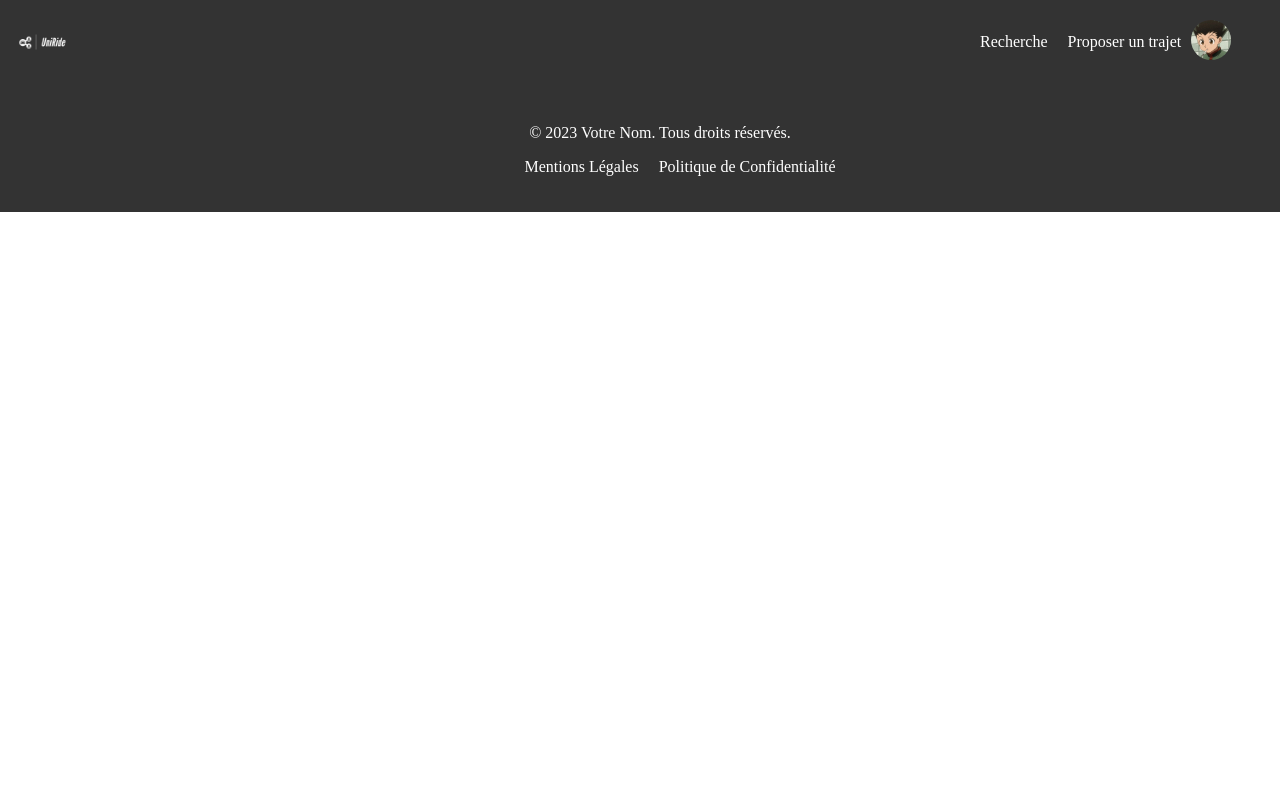
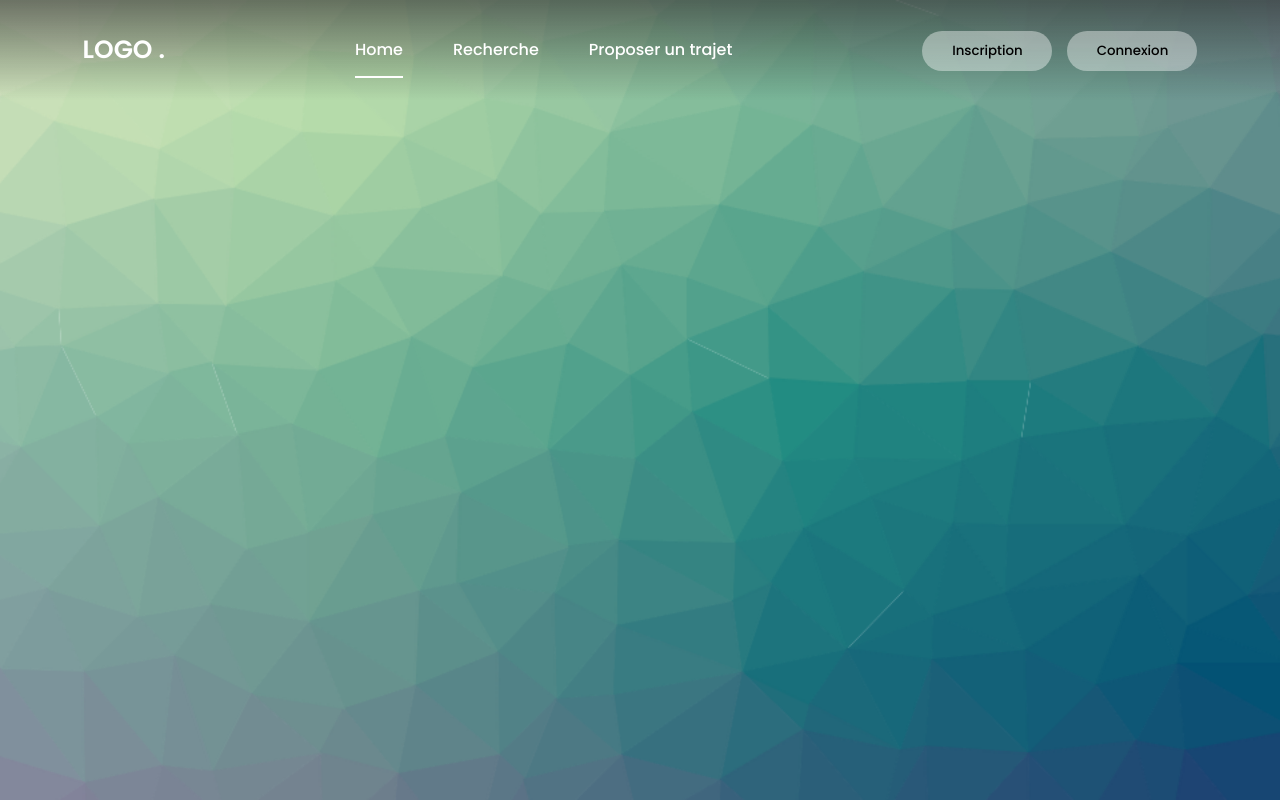
Before and after one commit to nayren23/UniRide-SApp, an Angular app in the folder UniRide/: page / in a window 1280 px wide. Built offline with nearby package versions, Linux system fonts and the light colour scheme.

Commit message:
fix : nav changed

```diff
--- a/UniRide/src/app/app.component.css
+++ b/UniRide/src/app/app.component.css
@@ -1,110 +1,270 @@
-body {
-    margin: 0 !important;
+/* POPPINS FONT */
+
+@import url('https://fonts.googleapis.com/css2?family=Poppins:wght@400;500;600;700&display=swap');
+* {
+    margin: 0;
+    padding: 0;
+    box-sizing: border-box;
+    font-family: 'Poppins', sans-serif;
 }
 
-
-/* Styles de base pour la barre de navigation */
-
-nav {
-    background-color: #333;
-    color: #fff;
-    display: 100%;
-    justify-content: space-between;
+.wrapper {
+    display: flex;
+    justify-content: center;
     align-items: center;
-    padding: 10px;
-    top: 0;
-    width: 100%;
+    min-height: 110vh;
+    background: rgba(39, 39, 39, 0.4);
 }
 
-.navbar-container {
+.nav {
+    position: fixed;
+    top: 0;
+    display: flex;
+    justify-content: space-around;
+    width: 100%;
+    height: 100px;
+    line-height: 100px;
+    background: linear-gradient(rgba(39, 39, 39, 0.6), transparent);
+    z-index: 100;
+}
+
+.nav-logo p {
+    color: white;
+    font-size: 25px;
+    font-weight: 600;
+}
+
+.nav-menu ul {
+    display: flex;
+}
+
+.nav-menu ul li {
+    list-style-type: none;
+}
+
+.nav-menu ul li .link {
+    text-decoration: none;
+    font-weight: 500;
+    color: #fff;
+    padding-bottom: 15px;
+    margin: 0 25px;
+}
+
+.link:hover,
+.active {
+    border-bottom: 2px solid #fff;
+}
+
+.nav-button .btn {
+    width: 130px;
+    height: 40px;
+    font-weight: 500;
+    background: rgba(255, 255, 255, 0.4);
+    border: none;
+    border-radius: 30px;
+    cursor: pointer;
+    transition: .3s ease;
+}
+
+.btn:hover {
+    background: rgba(255, 255, 255, 0.3);
+}
+
+#registerBtn {
+    margin-left: 15px;
+}
+
+.btn.white-btn {
+    background: rgba(255, 255, 255, 0.7);
+}
+
+.btn.btn.white-btn:hover {
+    background: rgba(255, 255, 255, 0.5);
+}
+
+.nav-menu-btn {
+    display: none;
+}
+
+.form-box {
+    position: relative;
     display: flex;
     align-items: center;
-    display: inline-block;
-    display: inline-flex
+    justify-content: center;
+    width: 512px;
+    height: 420px;
+    overflow: hidden;
+    z-index: 2;
 }
 
-
-/* Styles pour les liens dans la barre de navigation */
-
-nav a {
-    color: #fff;
-    text-decoration: none;
-    margin: 0 10px;
+.login-container {
+    position: absolute;
+    left: 4px;
+    width: 500px;
+    display: flex;
+    flex-direction: column;
+    transition: .5s ease-in-out;
 }
 
-
-/* Styles pour le conteneur de profil */
-
-#profile-container {
-    position: relative;
-    display: inline-block;
-    cursor: pointer;
-    float: right;
+.register-container {
+    position: absolute;
+    right: -520px;
+    width: 500px;
+    display: flex;
+    flex-direction: column;
+    transition: .5s ease-in-out;
 }
 
-#profile-image {
-    width: 40px;
-    height: 40px;
-    border-radius: 50%;
-    margin-right: 10px;
+.top span {
+    color: #fff;
+    font-size: small;
+    padding: 10px 0;
+    display: flex;
+    justify-content: center;
 }
 
-#logo {
-    width: 5%;
-    padding-right: 70%;
+.top span a {
+    font-weight: 500;
+    color: #fff;
+    margin-left: 5px;
 }
 
-
-/* Styles pour la liste déroulante de connexion */
-
-#link-list {
-    position: absolute;
-    top: 100%;
-    left: 0;
-    background-color: #333;
-    display: none;
-    flex-direction: column;
-    padding: 10px;
+header {
+    color: #fff;
+    font-size: 30px;
+    text-align: center;
+    padding: 10px 0 30px 0;
 }
 
-#link-list a {
-    color: #fff;
-    text-decoration: none;
-    margin: 5px 0;
+.two-forms {
+    display: flex;
+    gap: 10px;
 }
 
-
-/* Styles pour afficher la liste déroulante au survol du profil */
-
-#profile-container:hover #link-list {
-    display: flex;
-    flex-direction: column;
+.input-field {
+    font-size: 15px;
+    background: rgba(255, 255, 255, 0.2);
+    color: #fff;
+    height: 50px;
+    width: 100%;
+    padding: 0 10px 0 45px;
+    border: none;
+    border-radius: 30px;
+    outline: none;
+    transition: .2s ease;
 }
 
-
-
-
-
-/* Ajoutez ce code CSS à votre fichier de style ou dans une balise <style> dans l'en-tête de votre document HTML */
-
-.footer {
-    background-color: #333;
-    color: #fff;
-    padding: 20px;
-    text-align: center;
-    bottom: 0;
-    width: 100%;
-
-
+.input-field:hover,
+.input-field:focus {
+    background: rgba(255, 255, 255, 0.25);
 }
 
-.footer a {
+::-webkit-input-placeholder {
     color: #fff;
-    text-decoration: none;
-    margin: 0 10px;
-    transition: color 0.3s;
 }
 
-.footer a:hover {
-    color: #00f;
+.input-box i {
+    position: relative;
+    top: -35px;
+    left: 17px;
+    color: #fff;
 }
+
+.submit {
+    font-size: 15px;
+    font-weight: 500;
+    color: black;
+    height: 45px;
+    width: 100%;
+    border: none;
+    border-radius: 30px;
+    outline: none;
+    background: rgba(255, 255, 255, 0.7);
+    cursor: pointer;
+    transition: .3s ease-in-out;
+}
+
+.submit:hover {
+    background: rgba(255, 255, 255, 0.5);
+    box-shadow: 1px 5px 7px 1px rgba(0, 0, 0, 0.2);
+}
+
+.two-col {
+    display: flex;
+    justify-content: space-between;
+    color: #fff;
+    font-size: small;
+    margin-top: 10px;
+}
+
+.two-col .one {
+    display: flex;
+    gap: 5px;
+}
+
+.two label a {
+    text-decoration: none;
+    color: #fff;
+}
+
+.two label a:hover {
+    text-decoration: underline;
+}
+
+@media only screen and (max-width: 786px) {
+    .nav-button {
+        display: none;
+    }
+    .nav-menu.responsive {
+        top: 100px;
+    }
+    .nav-menu {
+        position: absolute;
+        top: -800px;
+        display: flex;
+        justify-content: center;
+        background: rgba(255, 255, 255, 0.2);
+        width: 100%;
+        height: 90vh;
+        backdrop-filter: blur(20px);
+        transition: .3s;
+    }
+    .nav-menu ul {
+        flex-direction: column;
+        text-align: center;
+    }
+    .nav-menu-btn {
+        display: block;
+    }
+    .nav-menu-btn i {
+        font-size: 25px;
+        color: #fff;
+        padding: 10px;
+        background: rgba(255, 255, 255, 0.2);
+        border-radius: 50%;
+        cursor: pointer;
+        transition: .3s;
+    }
+    .nav-menu-btn i:hover {
+        background: rgba(255, 255, 255, 0.15);
+    }
+}
+
+@media only screen and (max-width: 540px) {
+    .wrapper {
+        min-height: 100vh;
+    }
+    .form-box {
+        width: 100%;
+        height: 500px;
+    }
+    .register-container,
+    .login-container {
+        width: 100%;
+        padding: 0 20px;
+    }
+    .register-container .two-forms {
+        flex-direction: column;
+        gap: 0;
+    }
+}
--- a/UniRide/src/app/app.component.html
+++ b/UniRide/src/app/app.component.html
@@ -9,37 +9,28 @@
 </head>
 
 <body>
-    <nav>
-        <div class="navbar-container">
-            <img id="logo" src="assets/logo.png" alt="Logo de la navigation">
-            <a href="/recherche">Recherche</a>
-            <a href="/proposer-trajet">Proposer un trajet</a>
-            <div id="profile-container">
-                <img src="assets/gon.jpg" alt="Photo de profil" id="profile-image">
-                <div id="link-list" class="hidden">
-                    <a href="/registration">Inscription</a>
-                    <a href="/logIn">Connexion</a>
-                </div>
-            </div>
+
+    <nav class="nav">
+        <div class="nav-logo">
+            <p>LOGO .</p>
         </div>
-
+        <div class="nav-menu" id="navMenu">
+            <ul>
+                <li><a href="#" class="link active">Home</a></li>
+                <li><a href="#" class="link">Recherche</a></li>
+                <li><a href="#" class="link">Proposer un trajet</a></li>
+            </ul>
+        </div>
+        <div class="nav-button">
+            <button class="btn white-btn" id="loginBtn" onclick="window.location.href='/registration'">Inscription</button>
+            <button class="btn" id="registerBtn" onclick="window.location.href='/logIn'">Connexion</button>
+        </div>
     </nav>
-
 
 
     <router-outlet></router-outlet>
 
 
-
-    <footer>
-        <div class="footer">
-            <p>&copy; 2023 Votre Nom. Tous droits réservés.</p>
-            <ul class="footer-links">
-                <a href="/mentions-legales">Mentions Légales</a>
-                <a href="/politique-de-confidentialite">Politique de Confidentialité</a>
-            </ul>
-        </div>
-    </footer>
 
 </body>
 
--- a/UniRide/src/styles.css
+++ b/UniRide/src/styles.css
@@ -5,5 +5,9 @@ body {
     padding: 0;
     overflow-x: hidden;
     /* Masquer la barre de défilement horizontale */
-
+    background: url("assets/background.png");
+    background-size: cover;
+    background-repeat: no-repeat;
+    background-attachment: fixed;
+    overflow: hidden;
 }
```
Also changed, not shown: UniRide/src/assets/background.png (added).
